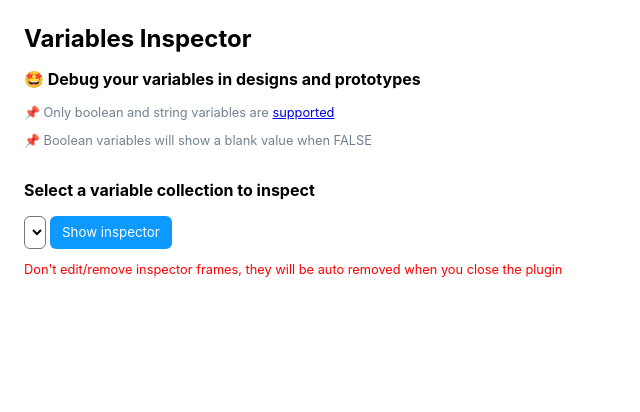
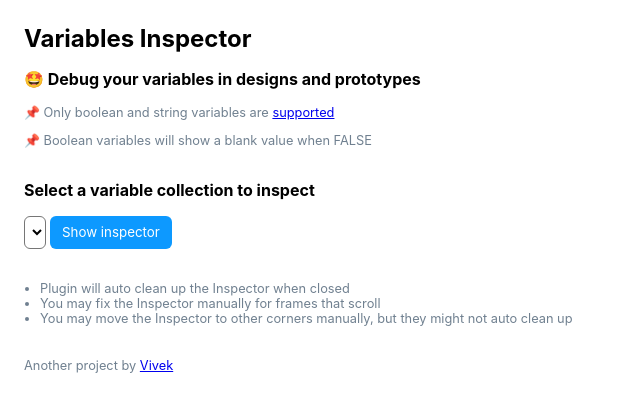
Before and after one commit to vivek-nexus/variables-inspector-figma-plugin, a website: page ui.html in a window 1280 px wide. Both pictures are taken after a click on the button "Show inspector". Shown: the whole page, without its empty margins (0-640 px from the left). Drawn offline with Linux system fonts and the light colour scheme.

Commit message:
Load current page async, close on page change and improve messaging

```diff
--- a/ui.html
+++ b/ui.html
@@ -22,9 +22,9 @@
 
     button {
       font-family: Inter;
-      background-color: rgb(13, 153, 255);
+      background-color: #0d99ff;
       color: white;
-      border: rgb(13, 153, 255);
+      border: #0d99ff;
       border-radius: 6px;
       padding: 8.5px 12px;
     }
@@ -39,6 +39,11 @@
 
     .text-center {
       text-align: center;
+    }
+
+    ul {
+      padding-inline-start: 16px;
+      margin: 2rem 0rem;
     }
   </style>
 </head>
@@ -59,12 +64,10 @@
       <button id="run">Show inspector</button>
     </div>
   </div>
-  <p id="message" style="margin-top: 2rem;">Another project by <a href="https://www.figma.com/@vivek_nexus"
-      target="_blank">Vivek</a></p>
-  <!-- <div style="color: slategray; font-size: 0.75rem;">
+  <p id="message"></p>
+  <div style="color: slategray; font-size: 0.75rem;">
     <p>Another project by <a href="https://www.figma.com/@vivek_nexus" target="_blank">Vivek</a></p>
-    <p></p>
-  </div> -->
+  </div>
 </body>
 
 <script>
@@ -86,12 +89,13 @@
 
   document.querySelector("#run").addEventListener("click", () => {
     const message = document.querySelector("#message")
-    message.innerHTML = `Don't edit/remove inspector frames, they will be auto removed when you close the plugin`
-    message.setAttribute("style", "color: red; display:block;")
-    setTimeout(() => {
-      message.innerHTML = `Another project by <a href="https://www.figma.com/@vivek_nexus" target="_blank">Vivek</a>`
-      message.setAttribute("style", "color: slategray; margin-top: 2rem;")
-    }, 10000);
+    message.innerHTML = `
+   <ul>
+      <li>Plugin will auto clean up the Inspector when closed</li>
+      <li>You may fix the Inspector manually for frames that scroll</li>
+      <li>You may move the Inspector to other corners manually, but they might not auto clean up</li>
+    </ul>`
+    message.setAttribute("style", "color: slategray; display:block;")
     parent.postMessage({ pluginMessage: { type: "append-inspection-frame", collection: chosenCollection } }, "*")
   })
 
```
Also changed, not shown: code.js (+11 -7 lines), code.ts (+17 -12 lines).
